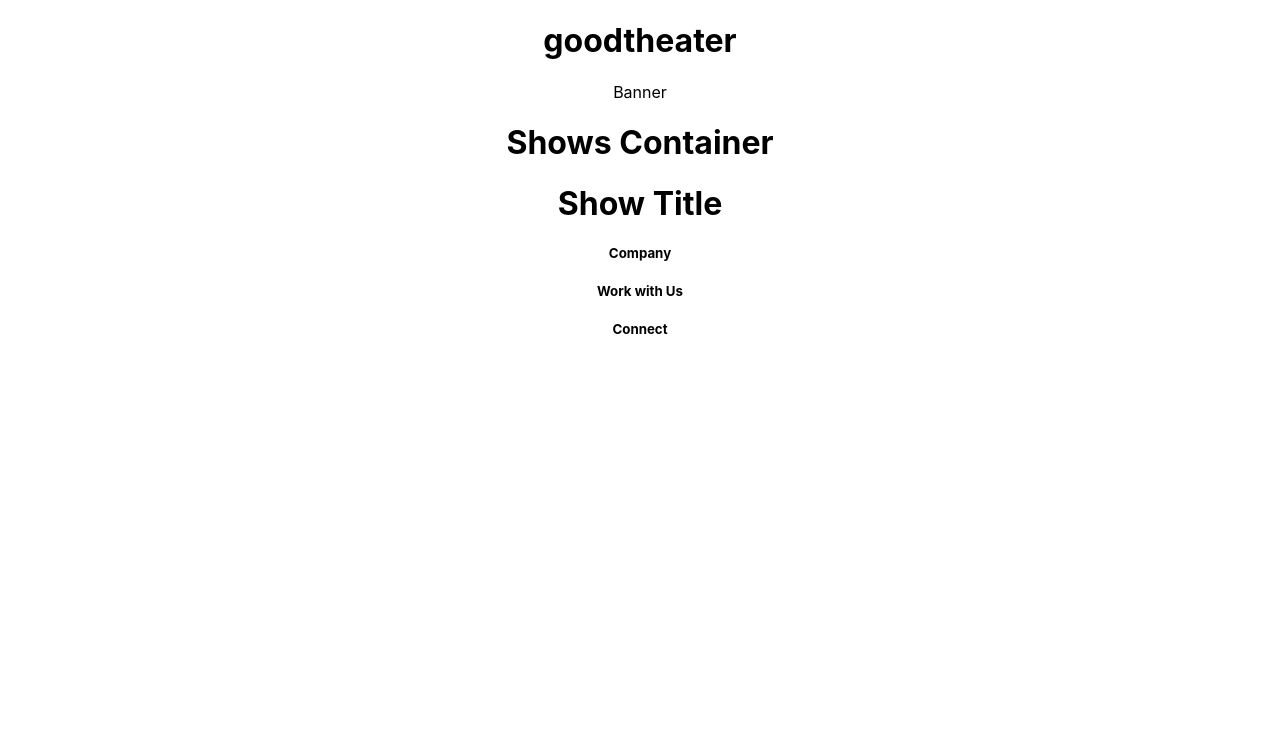
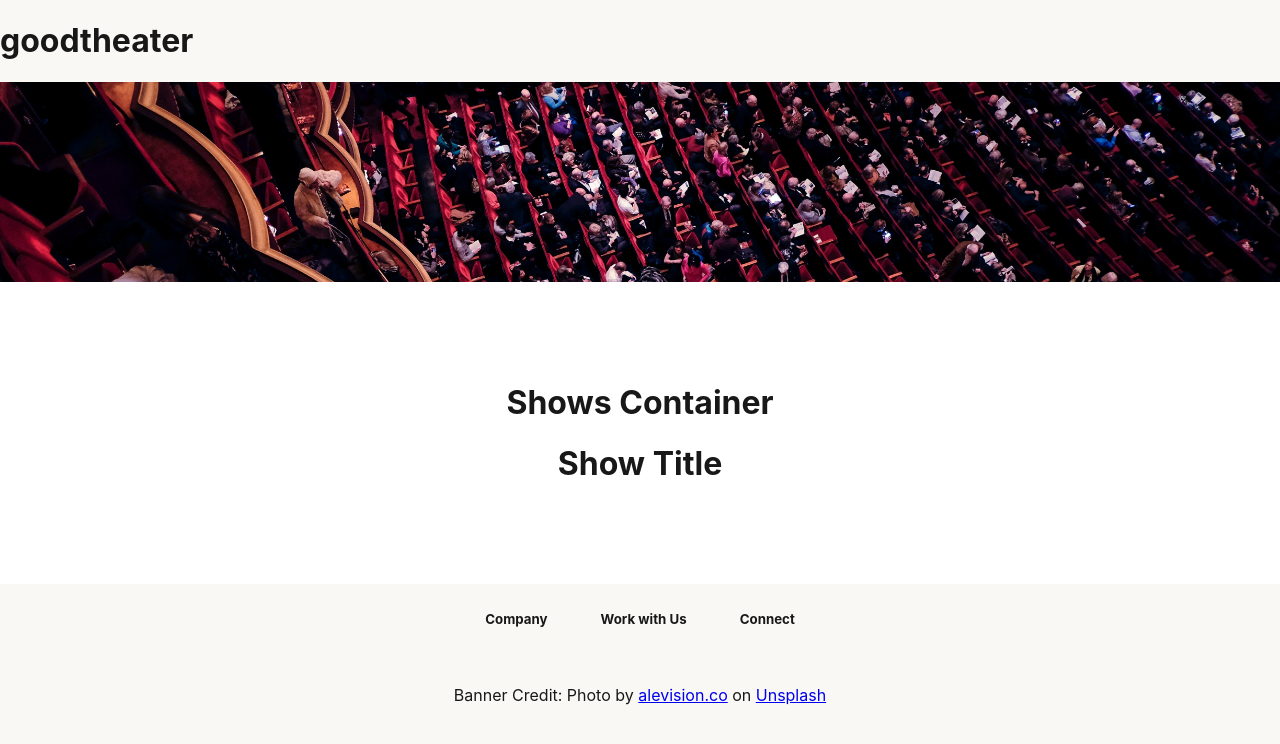
Before and after one commit to isphinxs/theater-client, a React (Create React App) app: page / in a window 1280 px wide. Shown: the top 744 px of the page. Built offline with nearby package versions, Linux system fonts and the light colour scheme.

Commit message:
Add banner image and basic styling

```diff
--- a/src/App.css
+++ b/src/App.css
@@ -36,3 +36,26 @@
     transform: rotate(360deg);
   }
 }
+
+body {
+  background-color: #f9f8f4;
+  color: #181818;
+}
+
+div#banner {
+  height: 200px;
+}
+
+div#shows-container {
+  background-color: white;
+  padding: 5em;
+}
+
+div#navbar {
+  text-align: left;
+}
+
+div#footer h5, span {
+  margin: 2em;
+  display: inline-block;
+}
--- a/src/components/Banner.js
+++ b/src/components/Banner.js
@@ -1,9 +1,9 @@
 import React from 'react';
+import bannerImage from '../banner.jpg';
 
 function Banner() {
     return(
-        <div id="banner">
-            <span>Banner</span>
+        <div id="banner" style={{ backgroundImage: `url(${bannerImage})`, backgroundSize: "cover" }}>
         </div>
     )
 }
--- a/src/components/Footer.js
+++ b/src/components/Footer.js
@@ -6,6 +6,8 @@ function Footer() {
             <h5>Company</h5>
             <h5>Work with Us</h5>
             <h5>Connect</h5>
+            <br />
+            <span>Banner Credit: Photo by <a href="https://unsplash.com/@alevisionco?utm_source=unsplash&utm_medium=referral&utm_content=creditCopyText">alevision.co</a> on <a href="https://unsplash.com/s/photos/theater?utm_source=unsplash&utm_medium=referral&utm_content=creditCopyText">Unsplash</a></span>
         </div>
     );
 }
```
Also changed, not shown: src/banner.jpg (added).
